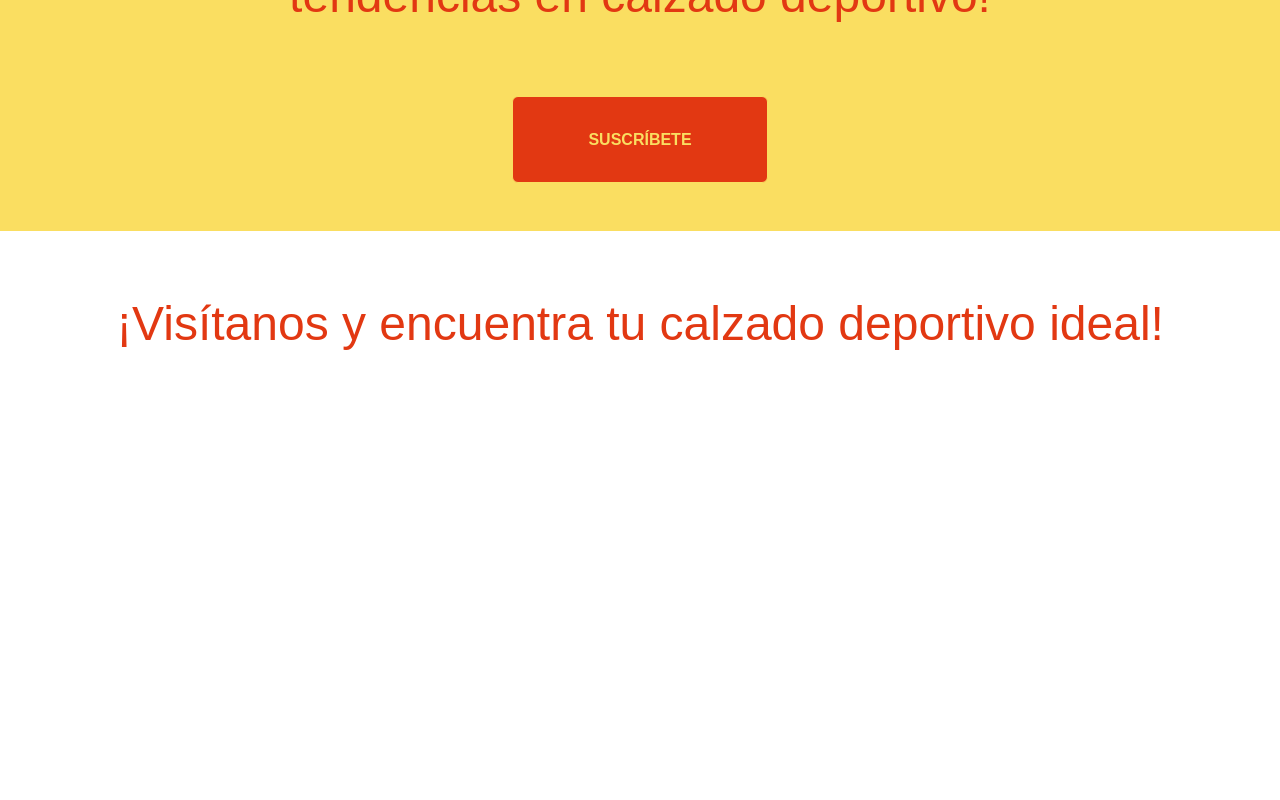
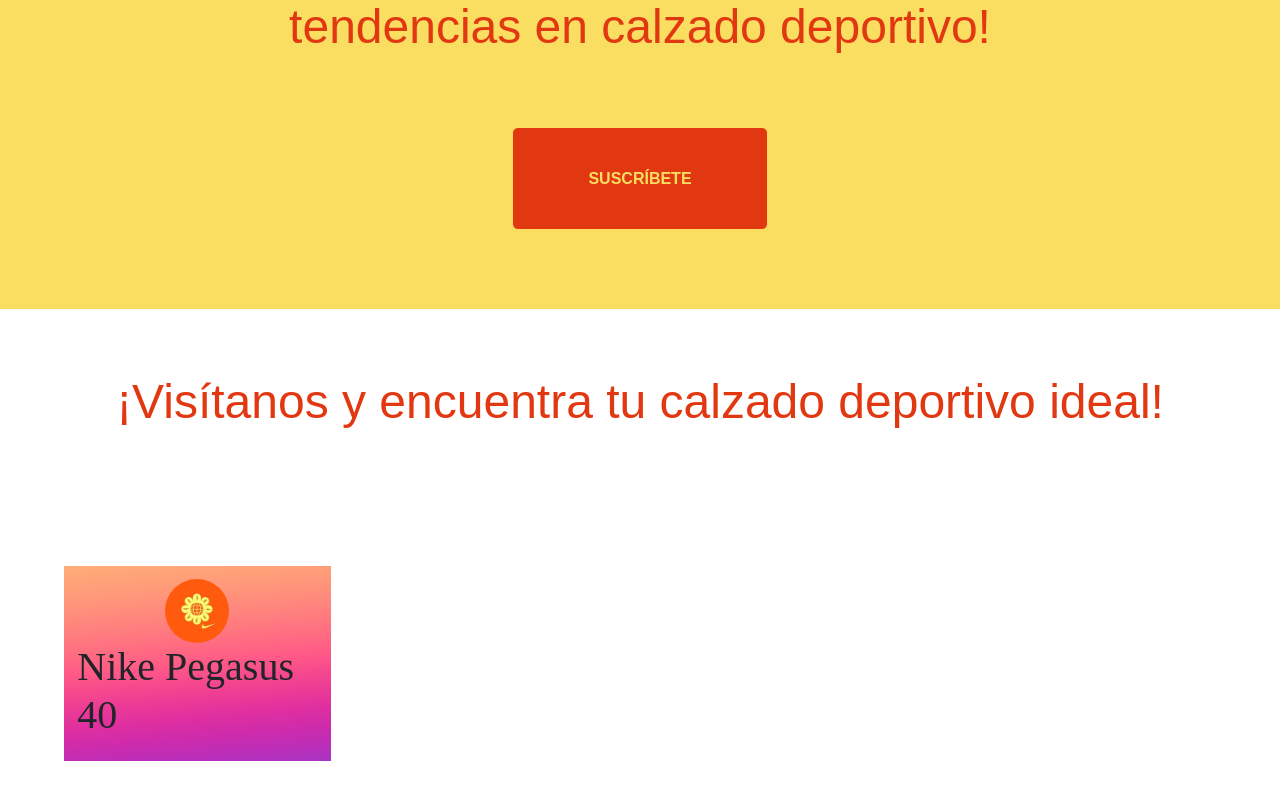
Before and after one commit to Ladysm/Landing-Page, a React (Vite) app: page / in a window 1280 px wide. Shown: the part 636-1436 px from the top of the page. Before the commit the page ends 1188 px from the top, so only its background shows below. Built offline with nearby package versions, Linux system fonts and the light colour scheme.

Commit message:
se agrega el vento, funciona

```diff
--- a/src/linktree/Linktree.jsx
+++ b/src/linktree/Linktree.jsx
@@ -11,7 +11,8 @@ export const Linktree = () => {
     <div className="square-linktree">
 
       <div className='pegasus-container'>
-
+      <Avatar image={data.img} className="mr-2" size="xlarge" shape="circle" />
+        <h1>{data.name}</h1>
 
 
       </div>
@@ -20,6 +21,3 @@ export const Linktree = () => {
 
   );
 };
-
-/*<Avatar image={data.img} className="mr-2" size="xlarge" shape="circle" />
-        <h1>{data.name}</h1> */
```
